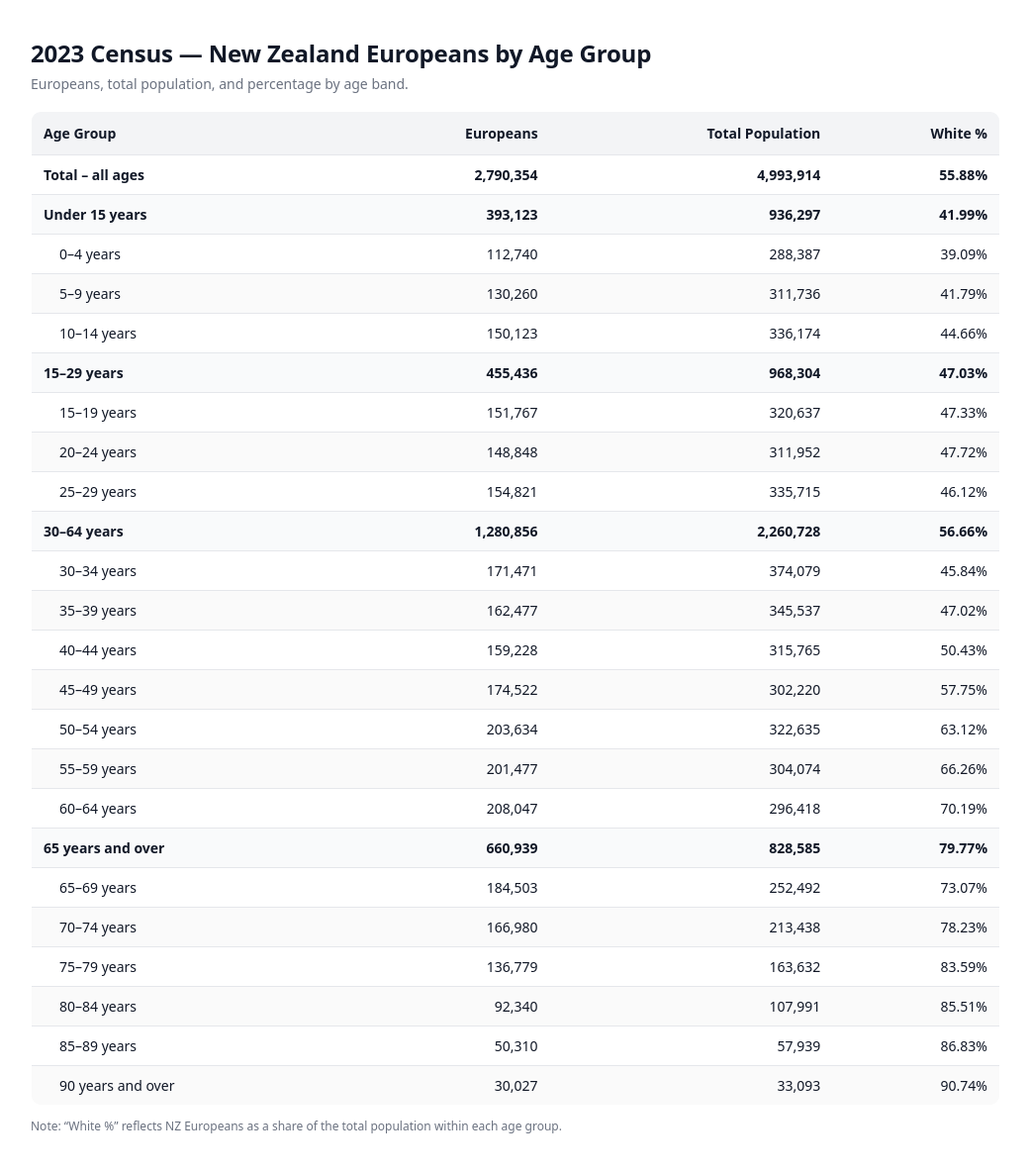
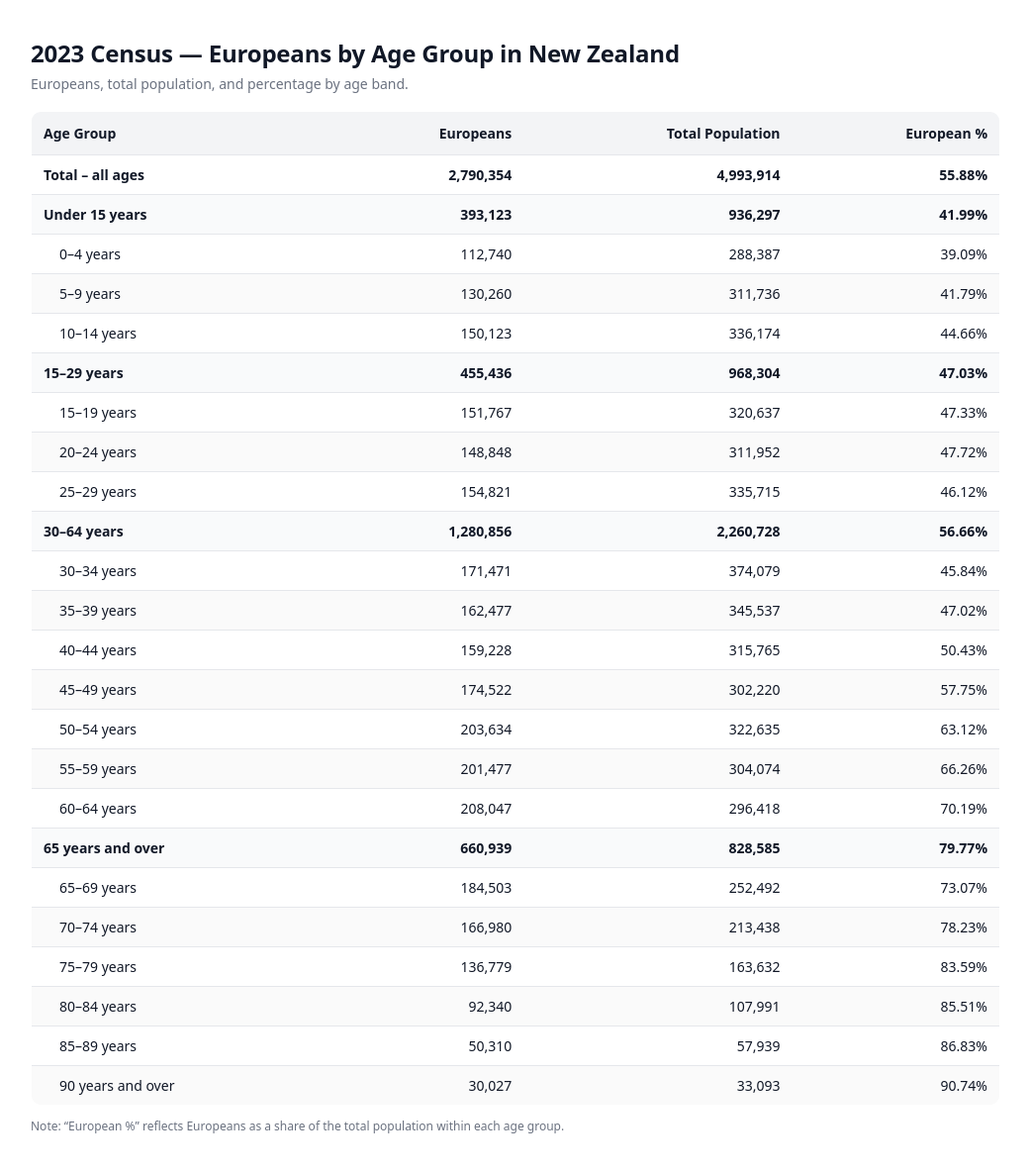
Before and after one commit to data-nz/data-nz.github.io, a plain HTML site: page index.html in a window 1280 px wide. Shown: the whole page at 99% size, without its empty margins (119-1160 px from the left). Drawn offline with Linux system fonts and the light colour scheme.

Commit message:
update wording

```diff
--- a/index.html
+++ b/index.html
@@ -3,7 +3,7 @@
 <head>
   <meta charset="utf-8" />
   <meta name="viewport" content="width=device-width, initial-scale=1" />
-  <title>2023 Census — New Zealand Europeans by Age Group</title>
+  <title>2023 Census — Europeans by Age Group in New Zealand</title>
   <style>
     :root{
       --text:#111827;
@@ -86,17 +86,17 @@
 <body>
   <main class="page">
     <header>
-      <h1>2023 Census — New Zealand Europeans by Age Group</h1>
+      <h1>2023 Census — Europeans by Age Group in New Zealand</h1>
       <p>Europeans, total population, and percentage by age band.</p>
     </header>
 
-    <table aria-label="2023 Census — New Zealand Europeans by Age Group">
+    <table aria-label="2023 Census — Europeans by Age Group in New Zealand">
       <thead>
         <tr>
           <th scope="col">Age Group</th>
           <th scope="col" class="num">Europeans</th>
           <th scope="col" class="num">Total Population</th>
-          <th scope="col" class="pct">White %</th>
+          <th scope="col" class="pct">European %</th>
         </tr>
       </thead>
       <tbody>
@@ -252,7 +252,7 @@
     </table>
 
     <p class="footnote">
-      Note: “White %” reflects NZ Europeans as a share of the total population within each age group.
+      Note: “European %” reflects Europeans as a share of the total population within each age group.
     </p>
   </main>
 </body>
```
